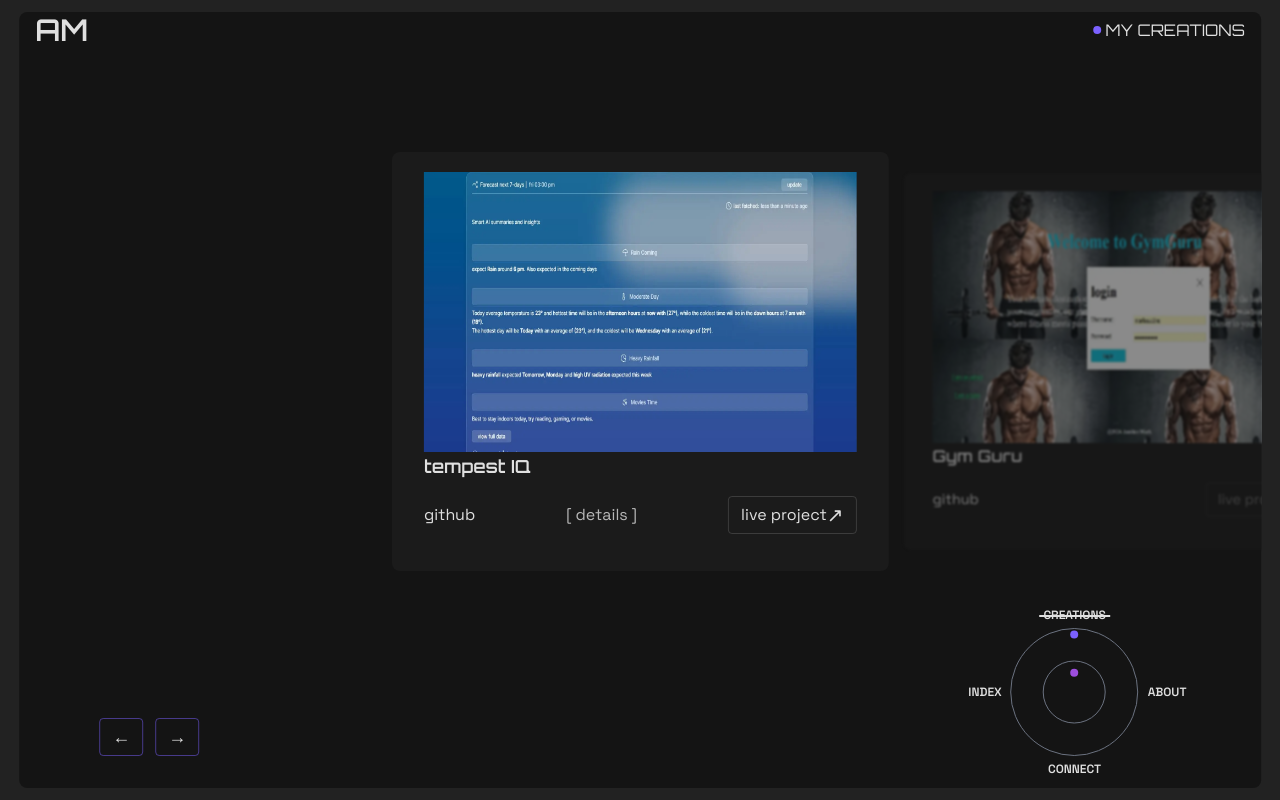
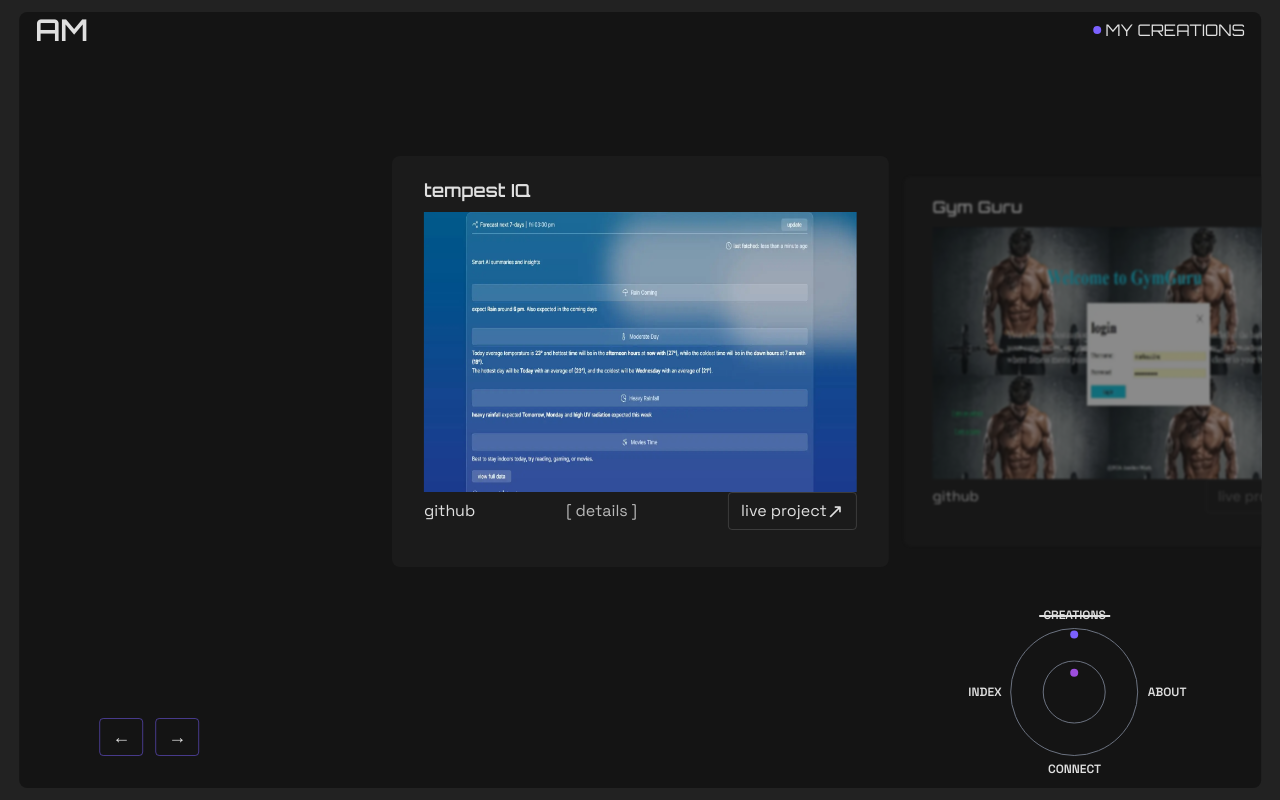
Before and after one commit to ctrln3rd/portfolio, a Next.js app: page / in a window 1280 px wide. Both pictures are taken after a click on the button "CREATIONS". Built offline with nearby package versions, Linux system fonts and the light colour scheme.

Commit message:
changing projects layout

```diff
--- a/package.json
+++ b/package.json
@@ -10,7 +10,7 @@
   },
   "dependencies": {
     "framer-motion": "^12.4.7",
-    "next": "15.1.7",
+    "next": "^15.3.3",
     "react": "^19.0.0",
     "react-dom": "^19.0.0",
     "swiper": "^11.2.4"
--- a/src/components/projects.tsx
+++ b/src/components/projects.tsx
@@ -83,6 +83,11 @@
             transition={{duration: 0.5,ease: 'easeOut'}}
             className="relative rounded-lg bg-card overflow-visible flex flex-col items-stretch px-8 py-5 max-sm:px-5 w-auto"
             >
+            <div className="flex gap-3 pb-2">
+                <h3 className=" font-semibold text-lg max-sm:text-base">{isActive ? (<GlitchText text={title} effect="one-time" duration={0.5}/>)
+                : <span>{title}</span>} </h3>
+
+            </div>
             <motion.div
             initial={{height: 0, opacity: 0}}
             animate= {!showDetails? {height: 'auto', opacity: 1}: {height: 0, opacity: 0}}
@@ -93,11 +98,7 @@
             </div>
             </motion.div>
             <div className="flex flex-col gap-4">
-                <div className="flex gap-3">
-                <h3 className=" font-semibold text-lg max-sm:text-base">{isActive ? (<GlitchText text={title} effect="one-time" duration={0.5}/>)
-                : <span>{title}</span>} </h3>
 
-                </div>
                 <div className="flex items-center justify-between">
                 {!showDetails && <a  className={`${!github && 'opacity-40'}`}href={github}>github</a>}
                 {isActive && <button onClick={()=>setShowDetails(!showDetails)}  className='opacity-80 cursor-pointer'>
```
Also changed, not shown: 1 other file (tests, documents, lock files or other folders).
